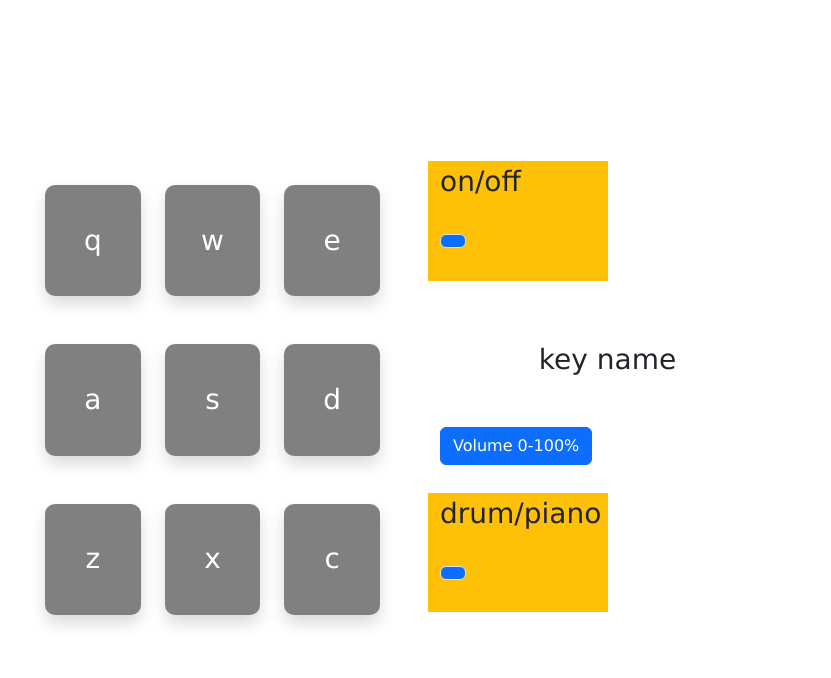
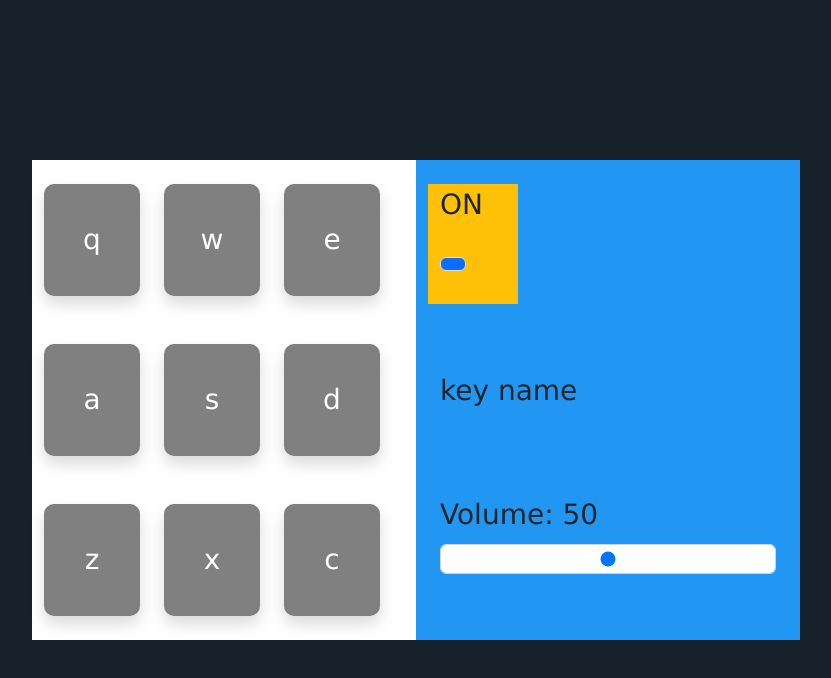
Before and after one commit to Pankeking/drum-machine, a React (Create React App) app: page / in a window 1280 px wide. Shown: the top 678 px of the page, without its empty margins (212-1043 px from the left). Built offline with nearby package versions, Linux system fonts and the light colour scheme.

Commit message:
added features: display volume power

```diff
--- a/src/App.css
+++ b/src/App.css
@@ -14,3 +14,19 @@
   background-color: white;
   font-family: Verdana, Geneva, Tahoma, sans-serif;
 }
+
+.press {
+  transform: scale(0.9);
+}
+
+#drum-machine {
+  border: #2196f3;
+
+}
+
+#settings {
+  background-color: #2196f3;
+}
+.styled-button {
+  background-color: #2196f3;
+}
--- a/src/components/DisplayKeyComp.js
+++ b/src/components/DisplayKeyComp.js
@@ -1,12 +1,11 @@
 import React from "react";
-import Button from "react-bootstrap/Button";
 import { useSelector } from "react-redux";
 
 function DisplayKeyComp() {
 
     const displayName = useSelector((state) => state.display.displayName);
     return (
-        <div id="display" className="text text-center align-items-center pt-3 mt-3">
+        <div id="display" className="text text-start align-items-center mt-0">
             <p >
                 {displayName}
             </p>
--- a/src/components/KeyComp.js
+++ b/src/components/KeyComp.js
@@ -1,4 +1,4 @@
-import React, { useEffect, useState } from "react";
+import React, { useEffect } from "react";
 import Button from "react-bootstrap/Button";
 import { useDispatch, useSelector } from "react-redux";
 import { setDisplayName } from "../features/displaySlice";
@@ -7,9 +7,8 @@ import { setPressedButton, clearPressedButton } from "../features/buttonSlice";
 
 function KeyComp({ keyName }) {
 
-    const [isPressed, setIsPressed] = useState(false);
-    const [bgColor,setBgColor] = useState("gray");
     const pressedButton = useSelector((state) => state.button.pressedButton);
+    const volumeLevel = useSelector((state) => state.volume.volumeLevel)
     const dispatch = useDispatch();
 
 
@@ -30,33 +29,36 @@ function KeyComp({ keyName }) {
         return '#'+ Math.floor(Math.random() * 16777215).toString(16);
     }
 
-    const handleClick = () => {
+    const handleClick = (mouse = true) => {
         const audio = new Audio(audios[keyName].src);
         audio.currentTime = 0;
+        audio.volume = volumeLevel / 100;
         //setIsPressed(!isPressed);
         dispatch(setPressedButton(keyName))
         //setBgColor(generateRandomColor());
         audio.play();
         dispatch(setDisplayName(audios[keyName].name))
         setTimeout(() => {
-            setIsPressed(false);
-            setBgColor("gray");
-        }, 200);
+            dispatch(clearPressedButton());
+        }, mouse ? 50 : 350);
 
     }
 
-
     const handleKeyPress = (event) => {
-        if(event.key == keyName) {
-            handleClick();
+        if(event.key.toLowerCase() == keyName.toLowerCase()) {
+            handleClick(false);
         }
     };
+
     useEffect(() => {
         window.addEventListener("keydown", handleKeyPress);
         return () => {
           window.removeEventListener("keydown", handleKeyPress);
         };
-      }, []);
+      });
+
+      const isPressed = pressedButton === keyName;
+      const bgColor = generateRandomColor();
 
       const buttonStyle = {
         backgroundColor: isPressed ? bgColor : "gray",
@@ -66,7 +68,7 @@ function KeyComp({ keyName }) {
         borderRadius: "10px",
         cursor: "pointer",
         fontSize: "16px",
-        transition: "background-color 0.2s ease-in-out",
+        transition: "background-color 0.1s ease-in-out",
       };
 
 
@@ -80,7 +82,7 @@ function KeyComp({ keyName }) {
             <Button
                 style={buttonStyle}
                 onClick={handleClick}
-                className="drum-pad w-100 fs-3 h-100 shadow"
+                className={`drum-pad w-100 fs-3 h-100 shadow ${isPressed ? "press" : ""}`}
                 variant="outline-success"
                 size="lg">
                 {keyName}
--- a/src/components/MainComp.js
+++ b/src/components/MainComp.js
@@ -1,4 +1,4 @@
-import React, {useState} from "react";
+import React from "react";
 import DrumPadComp from "./DrumPadComp";
 
 
--- /dev/null
+++ b/src/components/PowerComp.js
@@ -0,0 +1,28 @@
+import React from "react";
+import Button from "react-bootstrap/Button";
+import { useSelector, useDispatch } from "react-redux";
+import { togglePower } from "../features/powerSlice";
+import { setVolume } from "../features/volumeSlice";
+
+function SelectorComp() {
+
+    const isOn = useSelector((state) => state.power.isOn)
+    const dispatch = useDispatch();
+
+    const handleClick = () => {
+        isOn ? dispatch(setVolume(0)) : dispatch(setVolume(50));
+        dispatch(togglePower())
+    }
+
+    return (
+        <div className="styled-button h-25 w-25 mt-4 bg-warning">
+            <p style={isOn ? {} : {marginLeft: "1em"}}>{isOn ? "ON" : "OFF"}</p>
+            <Button
+                style={isOn ? {} : {marginLeft: "2em"}}
+                onClick={handleClick}
+                className="border border-shadow shadow-dark">
+            </Button>
+        </div>
+    )
+}
+export default SelectorComp;
--- a/src/components/SelectorComp.js
+++ /dev/null
@@ -1,13 +0,0 @@
-import React from "react";
-import Button from "react-bootstrap/Button";
-
-function SelectorComp({ selecName }) {
-    return (
-        <div className="h-25 w-50 bg-warning">
-            <p>{selecName}</p>
-            <Button className="border border-shadow shadow-dark">
-            </Button>
-        </div>
-    )
-}
-export default SelectorComp;
--- a/src/components/SettingsComp.js
+++ b/src/components/SettingsComp.js
@@ -1,15 +1,14 @@
 import React from "react";
-import SelectorComp from "./SelectorComp";
+import SelectorComp from "./PowerComp";
 import VolumeComp from "./VolumeComp";
 import DisplayKeyComp from "./DisplayKeyComp";
 
 function SettingsComp() {
     return (
-        <div className="col-6 row">
-            <SelectorComp selecName={"on/off"}/>
+        <div id="settings" className="col-6 row">
+            <SelectorComp />
             <DisplayKeyComp />
             <VolumeComp />
-            <SelectorComp selecName={"drum/piano"}/>
         </div >
     )
 }
--- a/src/components/VolumeComp.js
+++ b/src/components/VolumeComp.js
@@ -1,12 +1,30 @@
 import React from "react";
 import Button from "react-bootstrap/Button";
+import { useSelector, useDispatch } from "react-redux";
+import Form from "react-bootstrap/Form";
+import { setVolume } from "../features/volumeSlice";
 
 function VolumeComp() {
+
+    const volume = useSelector((state) => state.volume.volumeLevel)
+    const dispatch = useDispatch()
+
+    const handleVolumeChange = (event) => {
+        dispatch(setVolume(event.target.value))
+    }
+
     return (
         <div>
-            <Button>
-                Volume 0-100%
-            </Button>
+            <Form.Group controlId="volumeRange">
+                <Form.Label>Volume: {volume}</Form.Label>
+                <Form.Control
+                    type="range"
+                    min="0"
+                    max="100"
+                    value={volume}
+                    onChange={handleVolumeChange}
+                />
+            </Form.Group>
         </div>
     )
 }
--- /dev/null
+++ b/src/features/powerSlice.js
@@ -0,0 +1,16 @@
+import { createSlice } from "@reduxjs/toolkit";
+
+const powerSlice = createSlice({
+    name: "power",
+    initialState: {
+        isOn: true,
+    },
+    reducers: {
+        togglePower: (state) => {
+            state.isOn = !state.isOn;
+        }
+    }
+})
+
+export const { togglePower } = powerSlice.actions;
+export default powerSlice.reducer;
--- /dev/null
+++ b/src/features/volumeSlice.js
@@ -0,0 +1,16 @@
+import { createSlice } from "@reduxjs/toolkit";
+
+const volumeSlice = createSlice({
+    name: "volume",
+    initialState: {
+        volumeLevel: 50,
+    },
+    reducers: {
+        setVolume: (state, action) => {
+            state.volumeLevel = action.payload;
+        },
+    },
+});
+
+export const { setVolume } = volumeSlice.actions;
+export default volumeSlice.reducer;
--- a/src/index.css
+++ b/src/index.css
@@ -1,6 +1,6 @@
 *, ::before, ::after {
   margin: 0;
-   /*border: 1px solid black; */
+   /* border: 1px solid black; */
 }
 
 html {
@@ -13,6 +13,7 @@ body {
   margin: 0;
   height: 100%;
   overflow: auto;
+  background-color: #15202b;
   font-family: -apple-system, BlinkMacSystemFont, 'Segoe UI', 'Roboto', 'Oxygen',
     'Ubuntu', 'Cantarell', 'Fira Sans', 'Droid Sans', 'Helvetica Neue',
     sans-serif;
--- a/src/store.js
+++ b/src/store.js
@@ -1,11 +1,15 @@
 import { configureStore } from "@reduxjs/toolkit";
 import displayReducer from "./features/displaySlice";
 import buttonReducer from "./features/buttonSlice";
+import powerReducer from "./features/powerSlice";
+import volumeReducer from "./features/volumeSlice";
 
 const store = configureStore({
     reducer: {
         display: displayReducer,
         button: buttonReducer,
+        power: powerReducer,
+        volume: volumeReducer,
     }
 });
 
```
